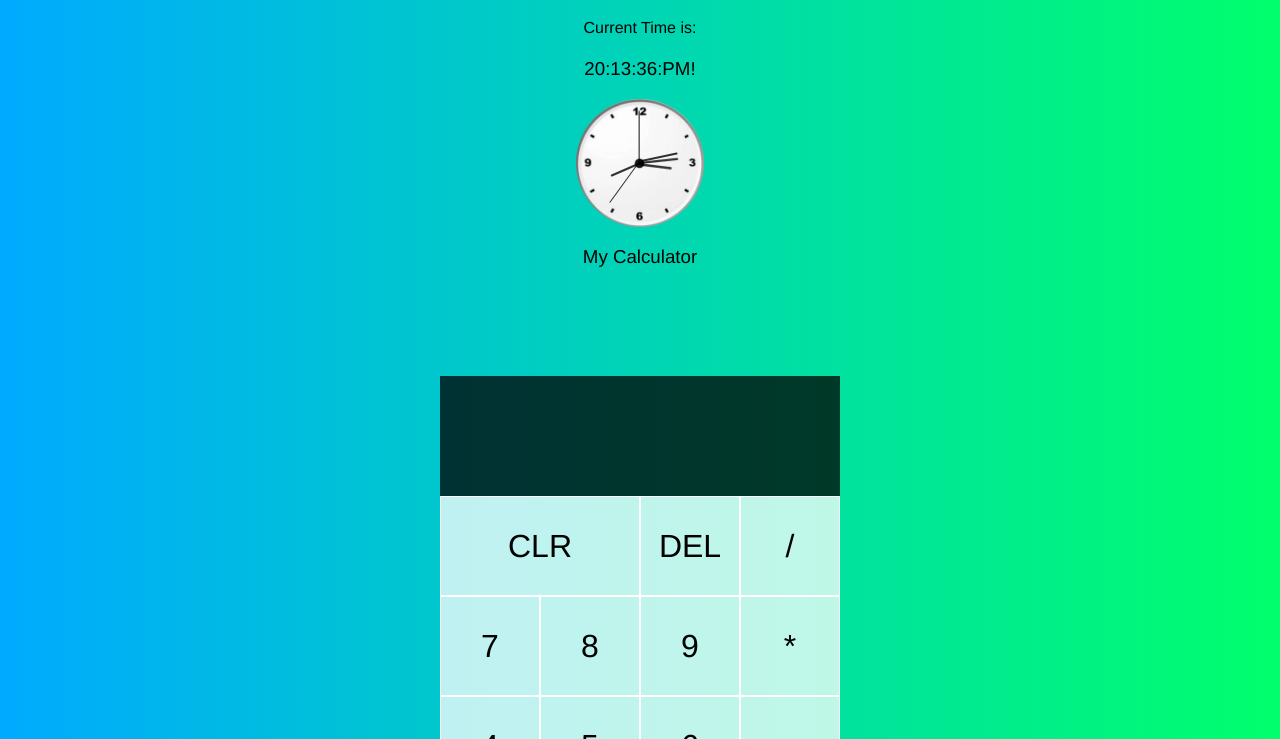
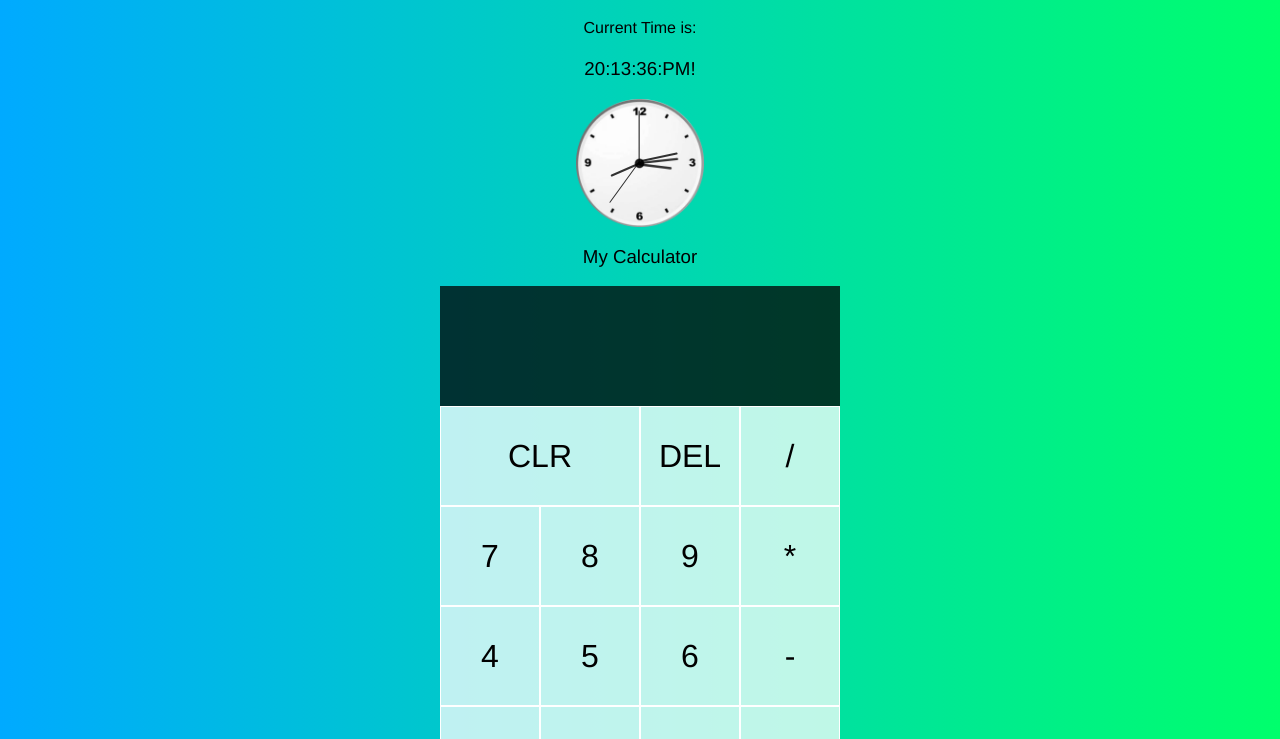
Before and after one commit to eraymond1/clock, a plain HTML site: page index.html in a window 1280 px wide. Shown: the part 61-800 px from the top of the page. Drawn offline with Linux system fonts and the light colour scheme.

Commit message:
changed min-height from 100vh to auto

```diff
--- a/styles.css
+++ b/styles.css
@@ -68,20 +68,12 @@ h1 {
         }
 
 
-
-        /* #calcContainer {
-            position: relative;
-            text-align: center;
-            width: 100%;
-
-        } */
-
         .calculator_grid {
 
             display: grid;
             justify-content: center;
             align-content: center;
-            min-height: 100vh;
+            min-height: auto;
             grid-template-columns: repeat(4, 100px);
             grid-template-rows: minmax(120px, auto) repeat(5, 100px);
         }
```
